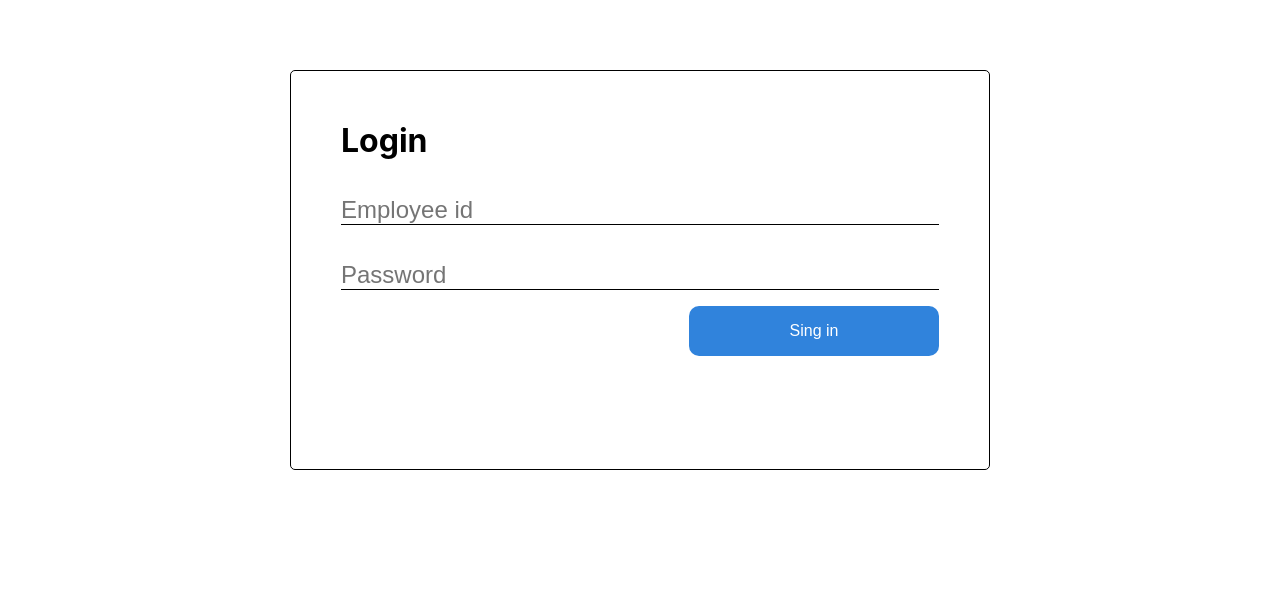
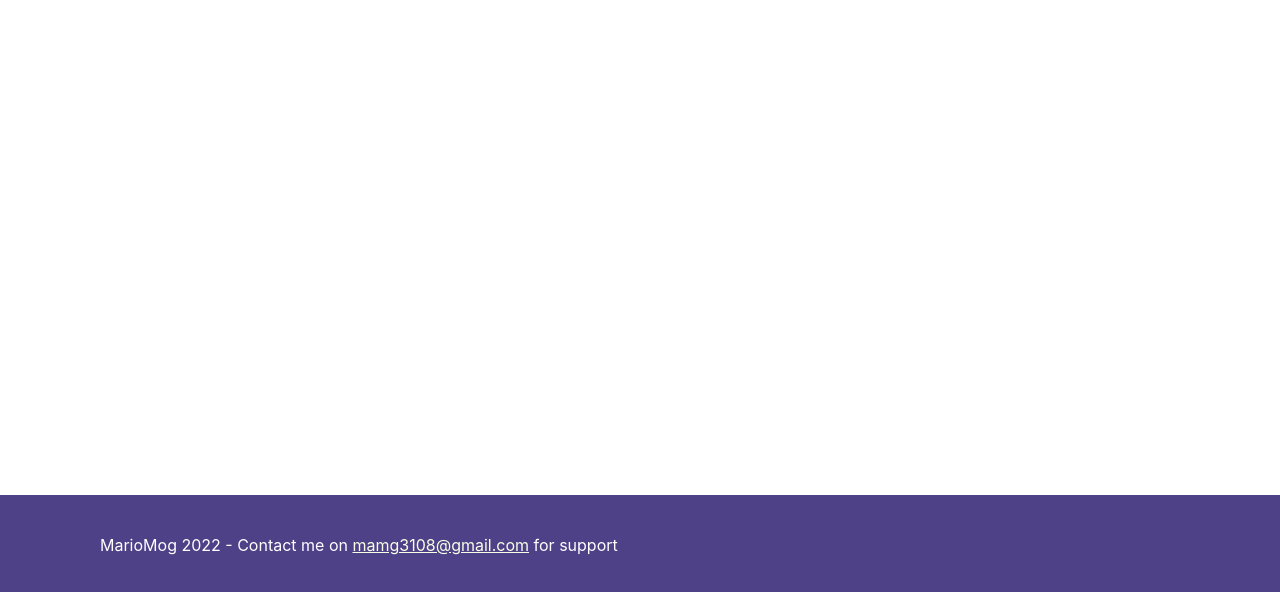
Before and after one commit to MarioMog/movert-frontend, a React (Create React App) app in the folder movert-employee/: page / in a window 1280 px wide. Shown: the part 205-797 px from the top of the page. Built offline with nearby package versions, Linux system fonts and the light colour scheme.

Commit message:
feat: rendering Home and Footer instead of Login

```diff
--- a/movert-employee/src/App.js
+++ b/movert-employee/src/App.js
@@ -1,13 +1,15 @@
 import React from 'react'
 import './App.css'
-import Login from './views/Login'
+import Home from './views/Home'
 import Navbar from './components/Navbar'
+import Footer from './components/Footer'
 
 function App () {
   return (
     <div className="App">
       <Navbar/>
-      <Login/>
+      <Home/>
+      <Footer/>
     </div>
   )
 }
```
